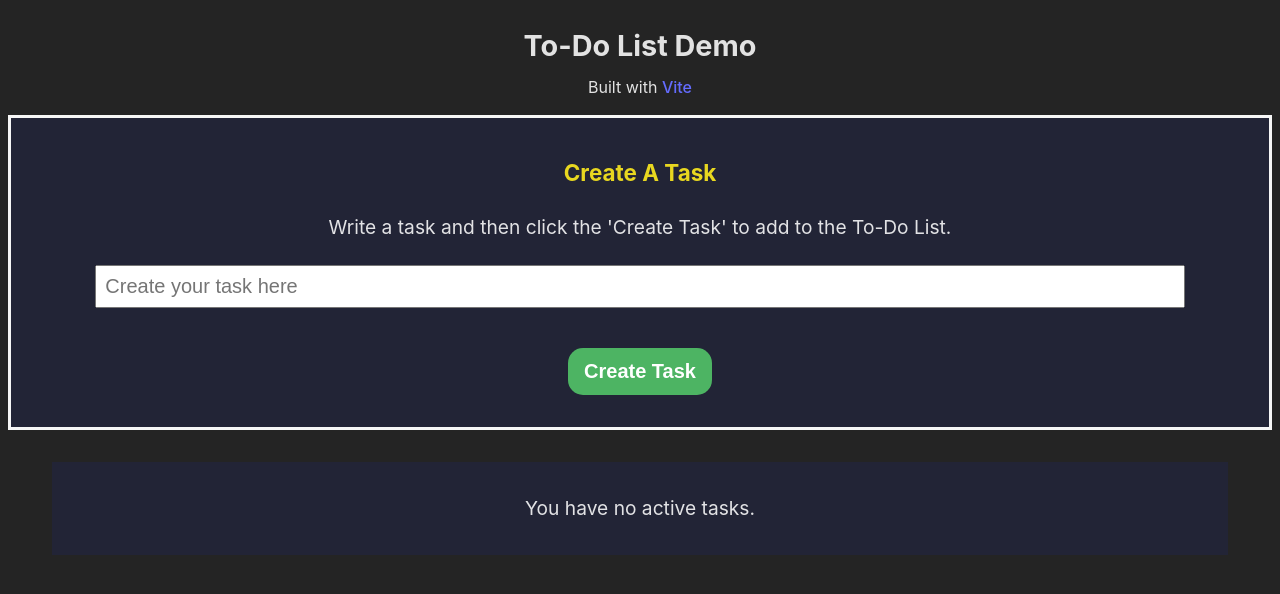
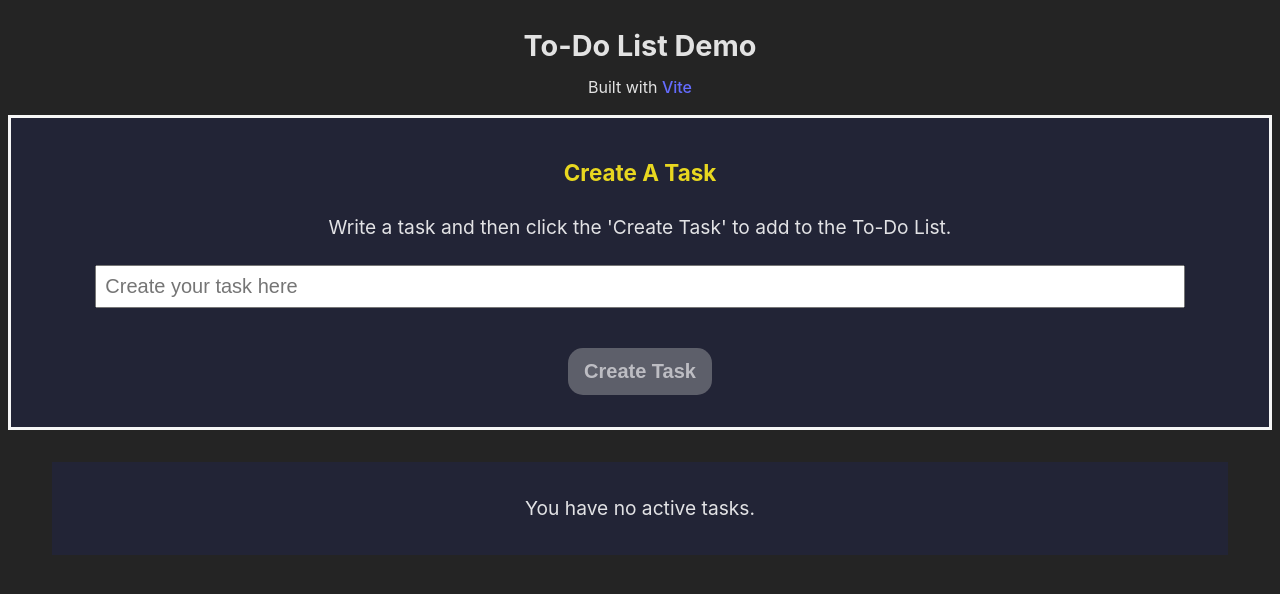
Before and after one commit to WesloTheWeb/to-do-app-demo, a React (Vite) app: page / in a window 1280 px wide. Shown: the top 594 px of the page. Built offline with nearby package versions, Linux system fonts and the light colour scheme; the HTML template or start-up script is replaced by a standard one.

Commit message:
Added logic to prevent empty entries from rendering to a task

```diff
--- a/src/App.tsx
+++ b/src/App.tsx
@@ -14,7 +14,7 @@ function App() {
         id: Math.random().toString(),
         title: text,
         due: due
-      }])
+      }]);
   };
 
   const deleteATask = (id: string) => {
--- a/src/components/ActiveTask/ActiveTask.tsx
+++ b/src/components/ActiveTask/ActiveTask.tsx
@@ -6,7 +6,6 @@ import classes from './ActiveTask.module.scss';
 const { container, CTAactions, taskMenu } = classes;
 
 // TODO: Add complete Logic and a counter of completed task.
-// TODO: Fix error handling if create no task. Need to think about the id output.
 
 interface TaskProps {
     taskName: TaskModel;
--- a/src/components/CreateTask/CreateTask.module.scss
+++ b/src/components/CreateTask/CreateTask.module.scss
@@ -40,4 +40,10 @@
         background-color: $createTaskButtonColor;
         color: $deleteTextColor;
     }
+
+    button:disabled {
+        background-color: $disabledBtn;
+        opacity: .7;
+        cursor: not-allowed;
+    }
 }
--- a/src/components/CreateTask/CreateTask.tsx
+++ b/src/components/CreateTask/CreateTask.tsx
@@ -37,7 +37,7 @@ const CreateTask = ({ addTodo }: NewToDoProps) => {
                     value={textInput}
                     onChange={handleInputChange} />
                 <div className={actions}>
-                    <button>Create Task</button>
+                    <button disabled={textInput.trim() === ''}>Create Task</button>
                 </div>
             </form>
         </section>
--- a/src/components/MenuButtonDelete/MenuButtonDelete.tsx
+++ b/src/components/MenuButtonDelete/MenuButtonDelete.tsx
@@ -6,7 +6,7 @@ const { deleteBtnProperties } = classes;
 interface MenuButtonDeleteProps {
     id: string;
     onDelete: (id: string) => void;  // add onDelete prop
-}
+};
 
 const MenuButtonDelete = ({ onDelete, id }: MenuButtonDeleteProps) => {
     return (
--- a/src/variables.scss
+++ b/src/variables.scss
@@ -5,6 +5,7 @@ $deleteTextColor: #fff;
 $deleteTextButtonColor: rgb(177, 36, 36);
 $createTaskButtonColor: #4db463;
 $createTaskBackgroundColor: #222436;
+$disabledBtn: #777880;
 
 // Task Container
 $taskContainerBorderColor: #e7e8f3;
```
